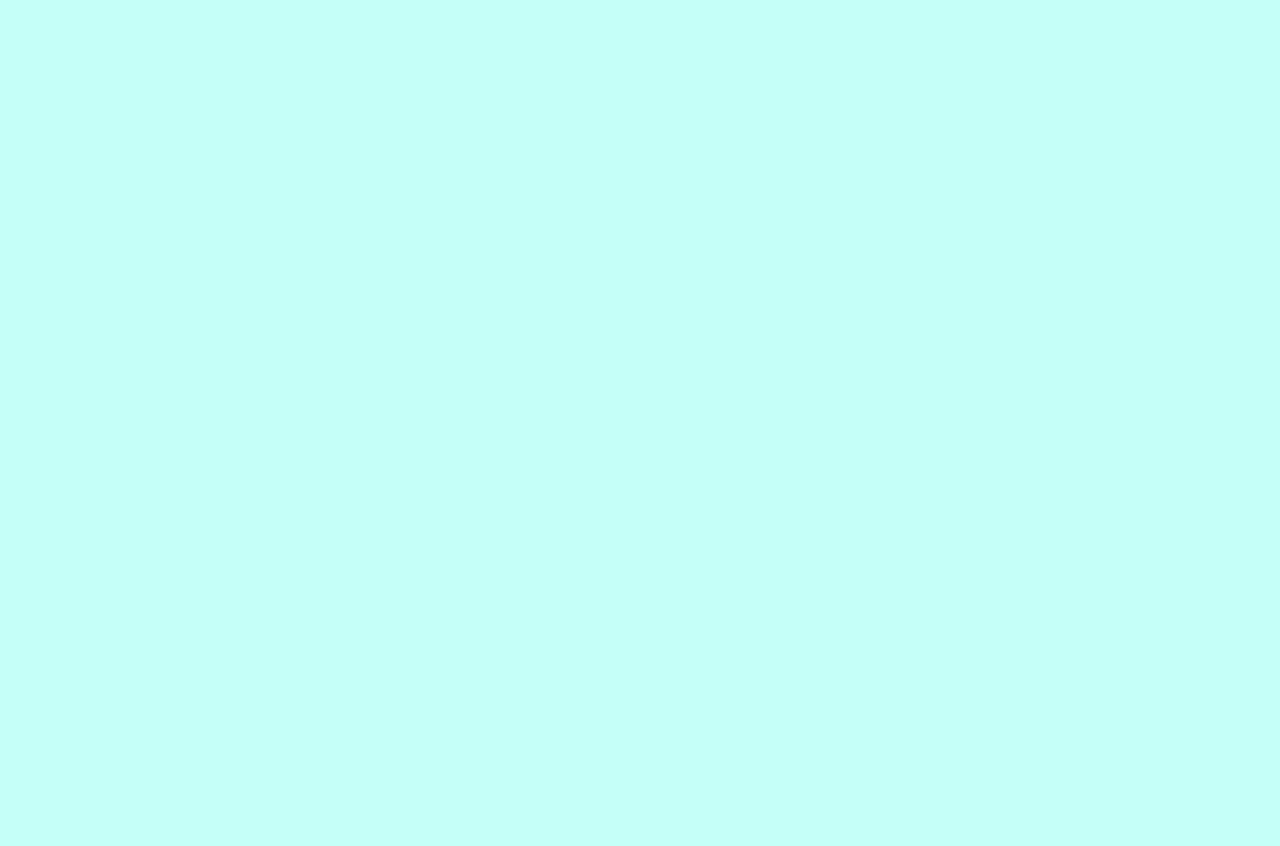
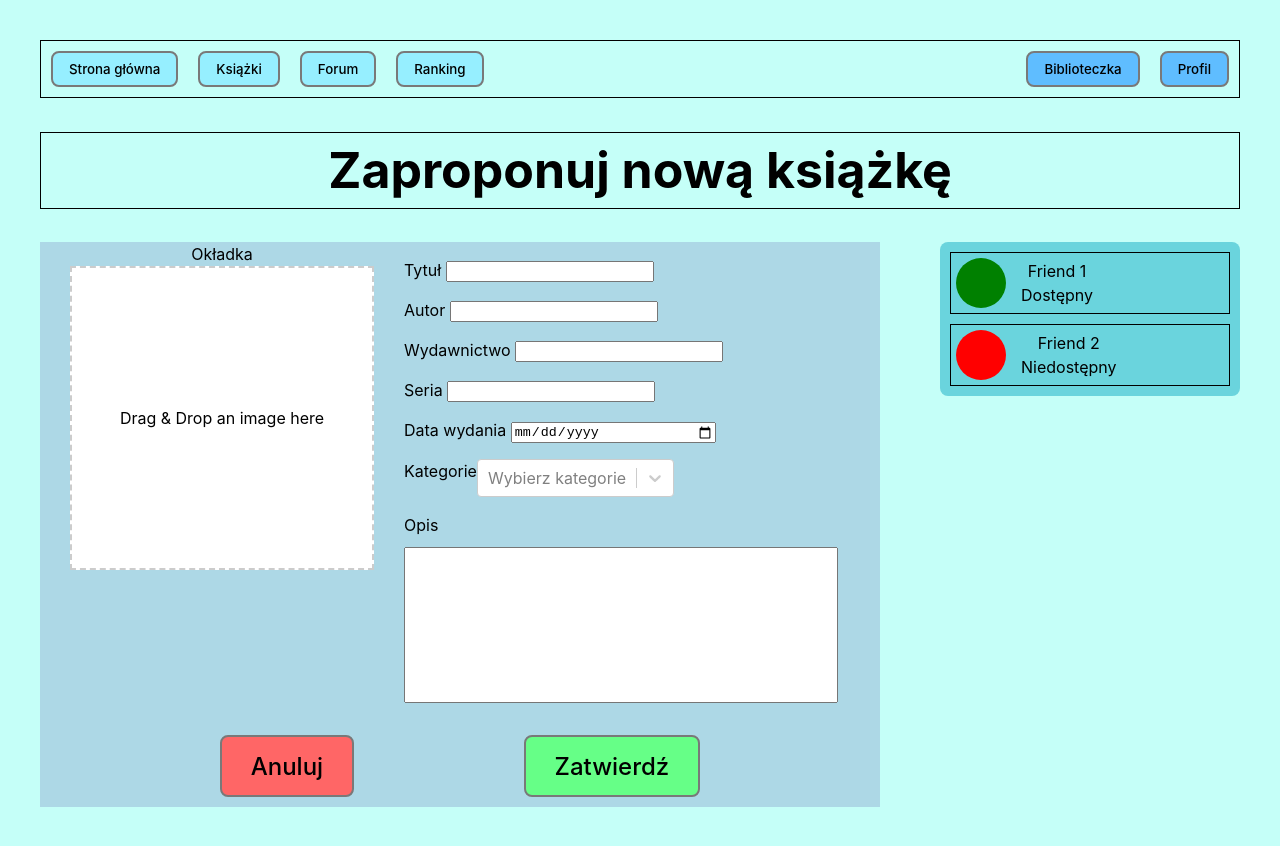
Before and after one commit to SzymonKita/aplikacja_czytelnicza, a React (Vite) app in the folder client/: page /suggestBook in a window 1280 px wide. Before the commit this address had no page. Before the commit the page ends 800 px from the top, so only its background shows below. Built offline with nearby package versions, Linux system fonts and the light colour scheme.

Commit message:
Added interface for book suggestion page.

```diff
--- a/client/package.json
+++ b/client/package.json
@@ -12,7 +12,8 @@
   "dependencies": {
     "react": "^18.3.1",
     "react-dom": "^18.3.1",
-    "react-router-dom": "^6.27.0"
+    "react-router-dom": "^6.27.0",
+    "react-select": "^5.8.2"
   },
   "devDependencies": {
     "@eslint/js": "^9.11.1",
--- a/client/src/App.jsx
+++ b/client/src/App.jsx
@@ -4,6 +4,7 @@ import LoginPage from './components/LoginPage'
 import Profile from './components/Profile/Profile.jsx'
 import BookList from './components/BookList/BookList.jsx'
 import BookInfo from './components/BookInfo/BookInfo.jsx'
+import SuggestBook from './components/SuggestBook/SuggestBook.jsx'
 import { Route, Routes, Navigate } from "react-router-dom"
 
 function App() {
@@ -14,6 +15,7 @@ function App() {
         <Route path='profile' exact element={<Profile/>}/>
         <Route path='booklist' exact element={<BookList/>}/>
         <Route path='book/:id' element={<BookInfo/>}/>
+        <Route path='suggestBook' element={<SuggestBook/>}/>
     </Routes>
   )
 }
--- a/client/src/components/BookInfo/BookInfo.css
+++ b/client/src/components/BookInfo/BookInfo.css
@@ -22,15 +22,16 @@
     border: 1px solid #797979;
 }
 
-form{
+.ratingForm{
     background-color: #6AD4DD;
     border-radius: 8px;
     margin: 1em;
     border: 1px solid #797979;
     padding: 5px;
+    width: 100%;
 }
 
-form div{
+.ratingForm div{
     display: flex;
     justify-content: space-between;
 }
@@ -45,7 +46,7 @@ form div{
     text-align: left;
 }
 
-img{
+.userImage{
     width: 100px;
     height: auto;
     border-radius: 50%;
--- a/client/src/components/BookInfo/RatingComment.jsx
+++ b/client/src/components/BookInfo/RatingComment.jsx
@@ -2,7 +2,7 @@ import image from '../Profile/blank-profile.png'
 const RatingComment = ({ rating }) => {
     return (
         <div className='bookReview'>
-            <p><img src={image} /></p>
+            <p><img src={image} className='userImage'/></p>
             <div>
                 <div className='ratingCommentHeader'>
                     <h3>Osoba 1</h3>
--- a/client/src/components/BookInfo/RatingForm.jsx
+++ b/client/src/components/BookInfo/RatingForm.jsx
@@ -18,6 +18,7 @@ const RatingForm = () => {
 
     return (
         <form onSubmit={handleSubmit}>
+            <div className='ratingForm'>
                 <textarea
                     value={feedback}
                     onChange={(e) => setFeedback(e.target.value)}
@@ -28,6 +29,7 @@ const RatingForm = () => {
                     <StarRating onRatingSelect={handleRatingSelect} />
                     <button type="submit" style={{ marginTop: '10px' }}>Opublikuj</button>
                 </div>
+            </div>
         </form>
     );
 };
--- a/client/src/components/BookList/BookList.css
+++ b/client/src/components/BookList/BookList.css
@@ -1,29 +1,34 @@
 .bookList {
   display: flex;
   justify-content: space-between;
-    align-items: start;
-    width: 100%;
+  align-items: stretch;
+  height: 100%;
 }
 
 .list {
   width: 70%;
   background-color: lightblue;
+  display: flex;
+  flex-direction: row;
+  flex-wrap: wrap;
+  gap: 10px;
+  overflow: auto;
 }
 
 .filter {
   width: 25%;
-    height: 100%;
+  height: auto;
   background-color: #6AD4DD;
   align-items: center;
-    display:flex;
+  display: flex;
   flex-direction: column;
 }
 
-  .filter h3{
+.filter h3 {
   margin: 5px;
 }
 
-  .categories{
+.categories {
   display: flex;
   flex-direction: column;
   height: 100px;
@@ -33,20 +38,17 @@
   align-self: center;
 }
 
-  .categories p{
+.categories p {
   margin: 0;
 }
 
-  .categories label{
+.categories label {
   -webkit-user-select: none;
   -ms-user-select: none;
   user-select: none;
 }
 
-  .list{
-    display: flex;
-    flex-direction: row;
-    flex-wrap: wrap;
-    gap: 10px;
-    overflow: auto;
+.filter button{
+  margin-top: 100px;
+  width: 100%;
 }
--- a/client/src/components/BookList/BookList.jsx
+++ b/client/src/components/BookList/BookList.jsx
@@ -22,6 +22,25 @@ const BookList = () => {
                             <Book id='1' title='Book1' author='Author Author' />
                             <Book id='1' title='Book1' author='Author Author' />
                             <Book id='1' title='Book1' author='Author Author' />
+                            <Book id='1' title='Book1' author='Author Author' />
+                            <Book id='1' title='Book1' author='Author Author' />
+                            <Book id='1' title='Book1' author='Author Author' />
+                            <Book id='1' title='Book1' author='Author Author' />
+                            <Book id='1' title='Book1' author='Author Author' />
+                            <Book id='1' title='Book1' author='Author Author' />
+                            <Book id='2' title='Book2' author='Author Author' />
+                            <Book id='1' title='Book1' author='Author Author' />
+                            <Book id='1' title='Book1' author='Author Author' />
+                            <Book id='1' title='Book1' author='Author Author' />
+                            <Book id='1' title='Book1' author='Author Author' />
+                            <Book id='1' title='Book1' author='Author Author' />
+                            <Book id='1' title='Book1' author='Author Author' />
+                            <Book id='1' title='Book1' author='Author Author' />
+                            <Book id='1' title='Book1' author='Author Author' />
+                            <Book id='1' title='Book1' author='Author Author' />
+                            <Book id='1' title='Book1' author='Author Author' />
+                            <Book id='1' title='Book1' author='Author Author' />
+                            <Book id='1' title='Book1' author='Author Author' />
                         </div>
                     </div>
                 </div>
--- a/client/src/components/BookList/Filter.jsx
+++ b/client/src/components/BookList/Filter.jsx
@@ -1,3 +1,4 @@
+import {Link} from "react-router-dom"
 const Filter = () => {
     return (
         <div className='filter'>
@@ -27,6 +28,7 @@ const Filter = () => {
                 <p><input type='checkbox' id='5' value='Autor' /><label for='5'>Autor5</label></p>
                 <p><input type='checkbox' id='6' value='Autor' /><label for='6'>Autor6</label></p>
             </div>
+            <Link to='/suggestBook'><button type='button'>Zaproponuj nową książkę</button></Link>
         </div>
     )
 }
--- /dev/null
+++ b/client/src/components/SuggestBook/ImageDropZone.jsx
@@ -0,0 +1,35 @@
+import React, { useState } from 'react';
+
+function ImageDropZone() {
+    const [imageSrc, setImageSrc] = useState(null);
+
+    const handleDrop = (event) => {
+        event.preventDefault();
+        const file = event.dataTransfer.files[0];
+        if (file && file.type.startsWith('image/')) {
+            const reader = new FileReader();
+            reader.onload = (e) => setImageSrc(e.target.result);
+            reader.readAsDataURL(file);
+        }
+    };
+
+    const handleDragOver = (event) => {
+        event.preventDefault();
+    };
+
+    return (
+        <div className='dropZone'
+            onDrop={handleDrop}
+            onDragOver={handleDragOver}
+
+        >
+            {imageSrc ? (
+                <img src={imageSrc} alt="Dropped" style={{ maxWidth: '100%', maxHeight: '100%' }} />
+            ) : (
+                <p>Drag & Drop an image here</p>
+            )}
+        </div>
+    );
+}
+
+export default ImageDropZone;
--- /dev/null
+++ b/client/src/components/SuggestBook/SuggestBook.css
@@ -0,0 +1,39 @@
+.bookSuggestion {
+    display: flex;
+    justify-content: space-between;
+}
+
+.cover {
+    margin: 0 30px;
+}
+
+.info {
+    width: 70%;
+    text-align: start;
+}
+
+.info p input {
+    width: 200px;
+}
+
+.formButtons {
+    display: flex;
+    justify-content: space-evenly;
+    margin: 10px
+}
+
+.formButtons button {
+    font-size: 1.5em;
+}
+
+.dropZone {
+    background-color: white;
+    width: 300px;
+    height: auto;
+    min-height: 300px;
+    border: 2px dashed #ccc;
+    display: flex;
+    align-items: center;
+    justify-content: center;
+    cursor: pointer;
+}
--- /dev/null
+++ b/client/src/components/SuggestBook/SuggestBook.jsx
@@ -0,0 +1,63 @@
+import FriendCard from '../FriendCard.jsx'
+import Navigation from '../Navigation/Navigation.jsx'
+import ImageDropZone from './ImageDropZone.jsx'
+import './SuggestBook.css'
+import React, { useState } from 'react';
+import Select from 'react-select';
+const SuggestBook = () => {
+    const [selectedOptions, setSelectedOptions] = useState([]);
+
+    const options = [
+        { value: 'przygodowa', label: 'Przygodowa' },
+        { value: 'fantasy', label: 'Fantasy' },
+        { value: 'kryminalna', label: 'Kryminalna' },
+        { value: 'historyczna', label: 'Historyczna' },
+        { value: 'naukowa', label: 'Naukowa' }
+    ];
+
+    const handleChange = (selected) => {
+        setSelectedOptions(selected);
+    };
+
+    const handleSubmit = (e) => {
+        e.preventDefault();
+        console.log('Selected options:', selectedOptions);
+        // TODO: Dodać zapisywanie do bazy danych
+    };
+    return (
+        <>
+            <Navigation title="Zaproponuj nową książkę" />
+            <div className='container'>
+                <div className='content'>
+                    <form onSubmit={handleSubmit}>
+                        <div className='bookSuggestion' >
+                            <div className='cover'>
+                                Okładka
+                                <ImageDropZone />
+                            </div>
+                            <div className='info'>
+                                <p>Tytuł <input type='text' required name='title' /></p>
+                                <p>Autor <input type='text' required name='author' /></p>
+                                <p>Wydawnictwo <input type='text' required name='publisher' /></p>
+                                <p>Seria <input type='text' required name='series' /></p>
+                                <p>Data wydania <input type='date' required name='date' /></p>
+                                <p style={{ display: 'flex' }}>Kategorie <Select isMulti options={options} value={selectedOptions} onChange={handleChange} placeholder="Wybierz kategorie" /></p>
+                                <p>Opis <br/><textarea rows="10" style={{ width: '90%', marginTop: '10px', resize: 'none' }}/></p>
+                            </div>
+                        </div>
+                        <div className='formButtons'>
+                            <button type='reset' style={{backgroundColor:'#FF6666'}}>Anuluj</button>
+                            <button type='submit' style={{backgroundColor:'#66FF87'}}>Zatwierdź</button>
+                        </div>
+                    </form>
+                </div>
+                <div className='friendsList'>
+                    <FriendCard name='Friend 1' active={true} />
+                    <FriendCard name='Friend 2' active={false} />
+                </div>
+            </div>
+        </>
+    )
+}
+
+export default SuggestBook
```
Also changed, not shown: 1 other file (tests, documents, lock files or other folders). Lines whose indentation alone changed are shown as unchanged.
